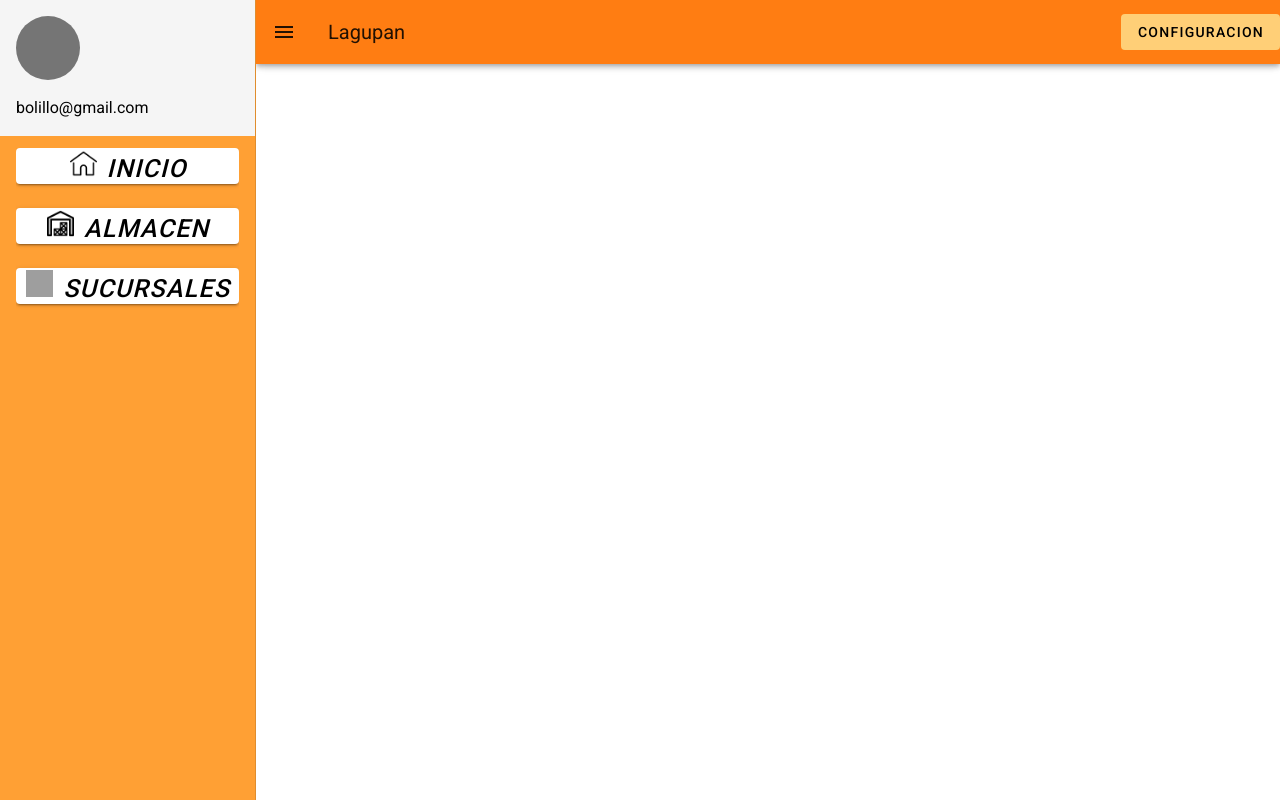
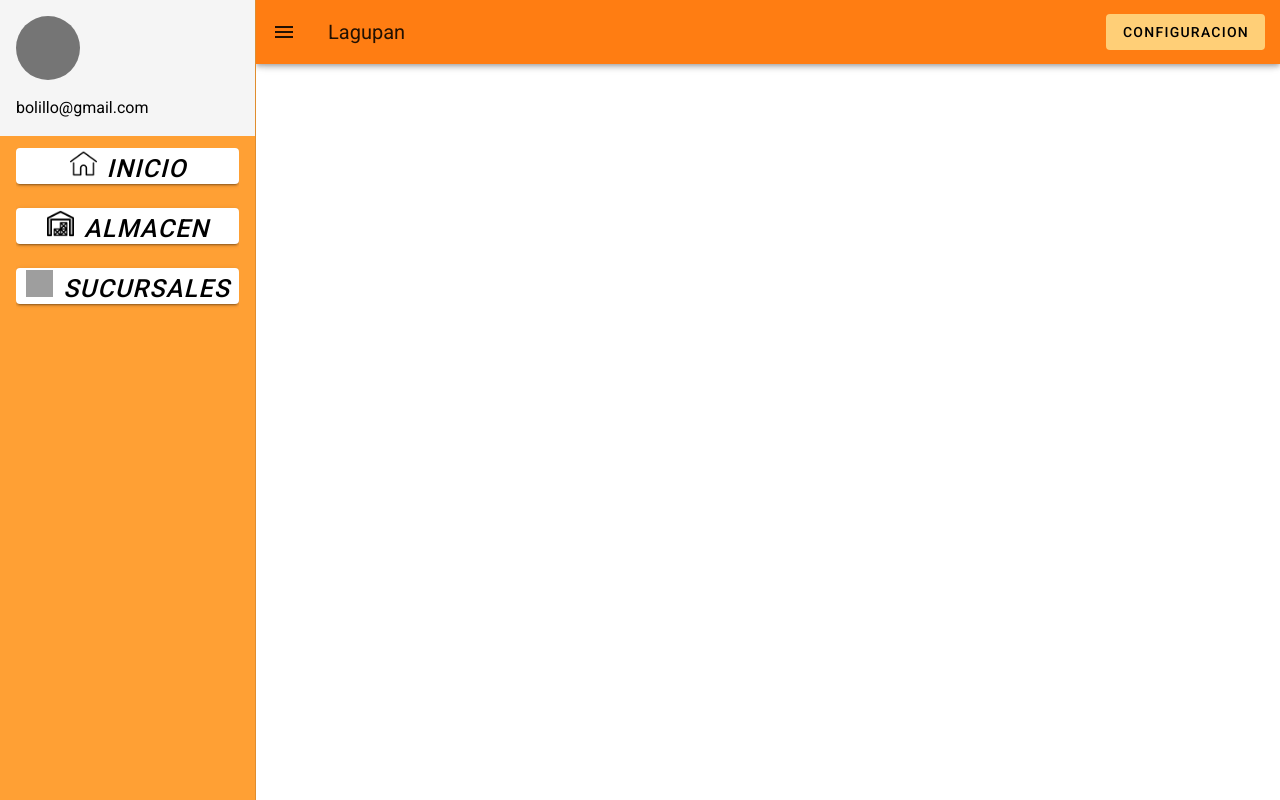
Before and after one commit to ViktorMiller777/Panaderia, a Vue app: page / in a window 1280 px wide. Built offline with nearby package versions, Linux system fonts and the light colour scheme; grey boxes are pictures that could not be loaded.

Commit message:
leves cambios

```diff
--- a/src/App.vue
+++ b/src/App.vue
@@ -26,7 +26,7 @@
     <v-app-bar style="background-color: rgb(255, 125, 18);">
       <v-app-bar-nav-icon  @click="drawer = !drawer"></v-app-bar-nav-icon>
       <v-toolbar-title >Lagupan</v-toolbar-title>
-      <div class="text-center">
+      <div style="padding: 15px;" class="text-center">
     <v-menu
       open-on-hover
     >
```
